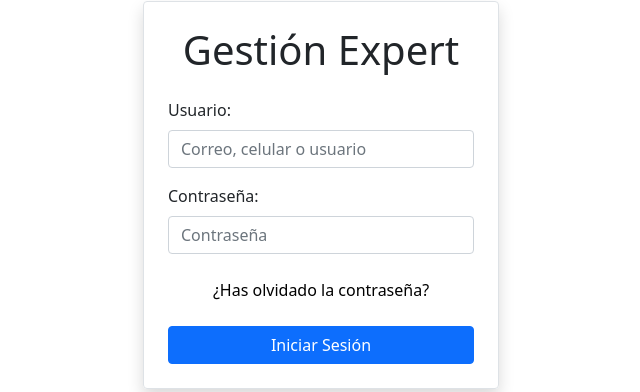
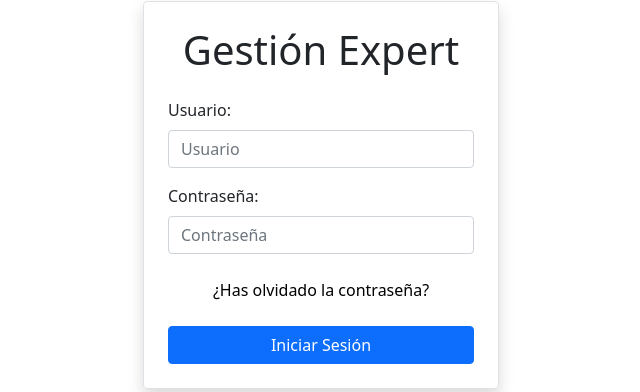
Before and after one commit to ph22012/PROTOTIPO-SIC-G3, a Django app: page / in a window 1280 px wide. Shown: the part 95-487 px from the top of the page, without its empty margins (319-959 px from the left). Run offline with Django 5.2, Linux system fonts and the light colour scheme.

Commit message:
Compactación de proyecto v1.1

```diff
--- a/iniciosesion/templates/iniciosesion.html
+++ b/iniciosesion/templates/iniciosesion.html
@@ -23,7 +23,7 @@
                     {% csrf_token %}
                     <div class="mb-3">
                         <label for="username" class="form-label">Usuario:</label>
-                        <input type="text" id="username" name="username" class="form-control"  placeholder="Correo, celular o usuario" required>
+                        <input type="text" id="username" name="username" class="form-control"  placeholder="Usuario" required>
                     </div>
                     <div class="mb-3">
                         <label for="password" class="form-label">Contraseña:</label>
```
